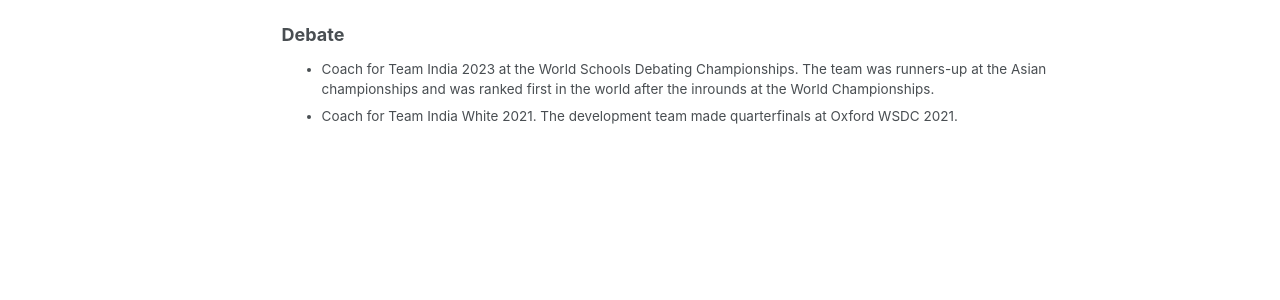
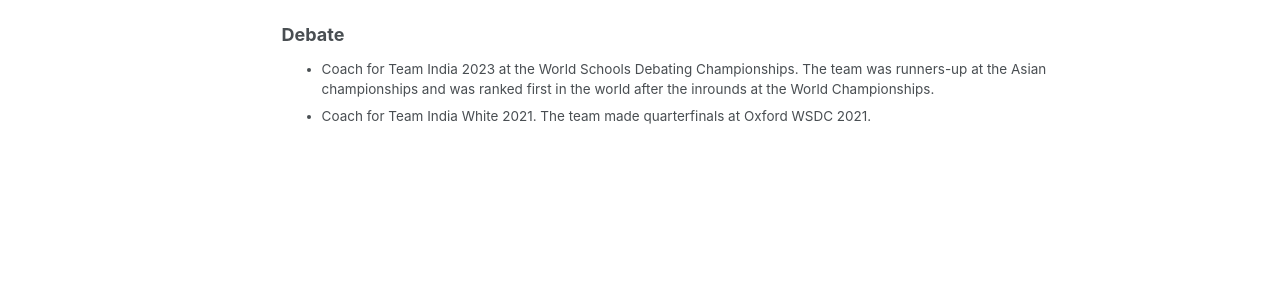
Before and after one commit to rkapoor1512/rkapoor1512.github.io, a Jekyll site: the page built from _pages/teaching.html, in a window 1280 px wide. Shown: the part 333-633 px from the top of the page. Built offline with Jekyll 4.4.1, drawn with Linux system fonts in a browser that asks for light colours.

Commit message:
Update teaching.html

```diff
--- a/_pages/teaching.html
+++ b/_pages/teaching.html
@@ -19,5 +19,5 @@ class: wide
 <h3> Debate </h3>
 <ul class='small'>
 	<li> Coach for Team India 2023 at the World Schools Debating Championships. The team was runners-up at the Asian championships and was ranked first in the world after the inrounds at the World Championships.
-	<li> Coach for Team India White 2021. The development team made quarterfinals at Oxford WSDC 2021.
+	<li> Coach for Team India White 2021. The team made quarterfinals at Oxford WSDC 2021.
 </ul>
```
